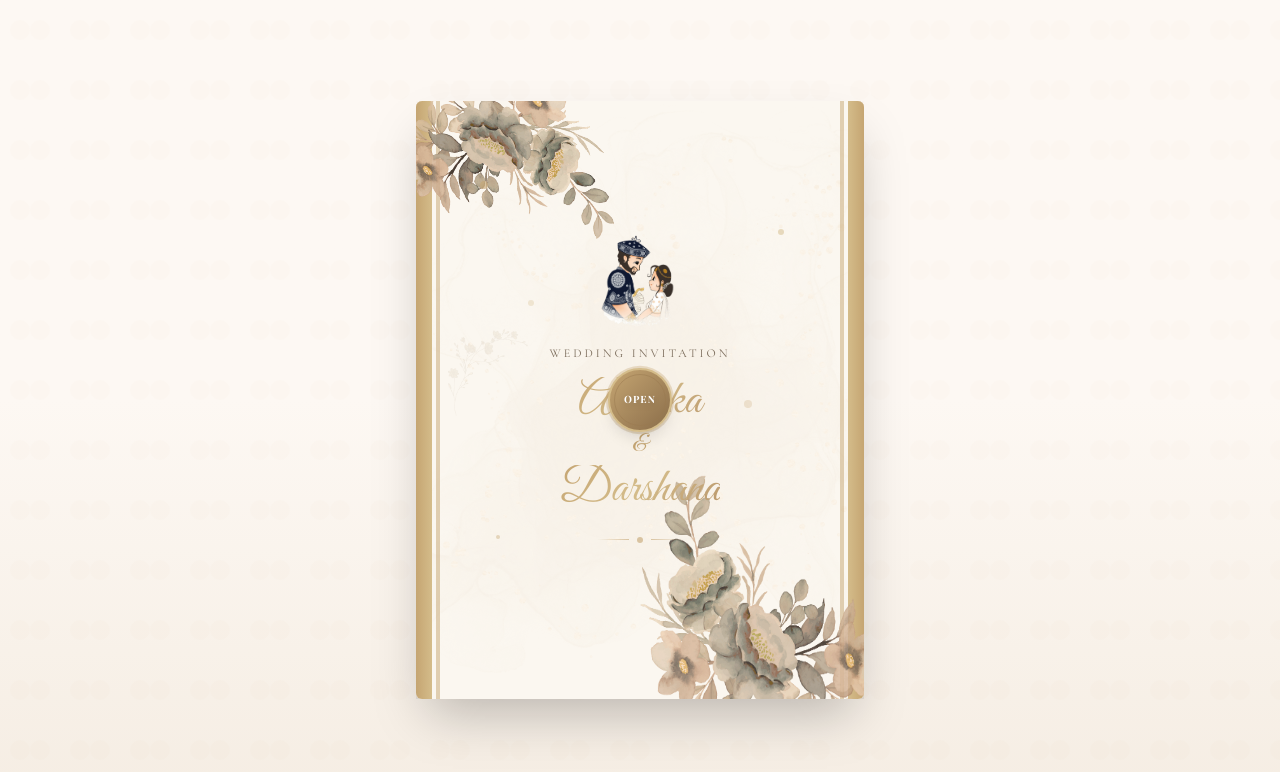
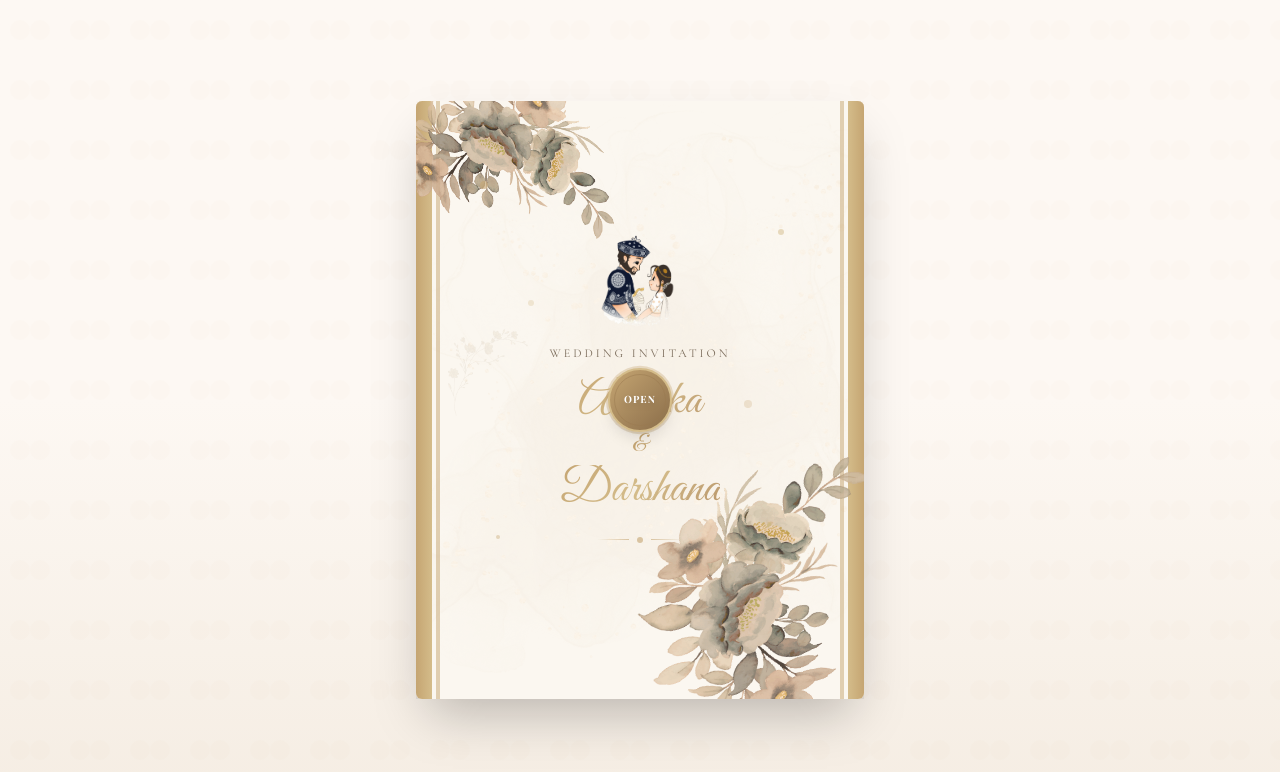
Before and after one commit to arunapb/invitaition, a Next.js app: page / in a window 1280 px wide. Shown: the top 772 px of the page. Built offline with nearby package versions, Linux system fonts and the light colour scheme.

Commit message:
style: rotate bottom-right floral -120deg anticlockwise

```diff
--- a/components/ui/card-front.tsx
+++ b/components/ui/card-front.tsx
@@ -74,7 +74,7 @@ export default function CardFront({ groomName, brideName }: CardFrontProps) {
           src={FloralBouquet}
           alt="Floral decoration"
           fill
-          style={{ transform: "rotate(180deg)" }}
+          style={{ transform: "rotate(-120deg)" }}
           sizes="(max-width: 768px) 50vw, 25vw"
         />
       </div>
--- a/components/ui/card-inside.tsx
+++ b/components/ui/card-inside.tsx
@@ -111,7 +111,7 @@ export default function CardInside({ details, isOpen }: CardInsideProps) {
           src={FloralBouquet}
           alt="Floral decoration"
           fill
-          style={{ transform: "rotate(180deg)" }}
+          style={{ transform: "rotate(-120deg)" }}
           sizes="(max-width: 768px) 50vw, 25vw"
         />
       </div>
```
